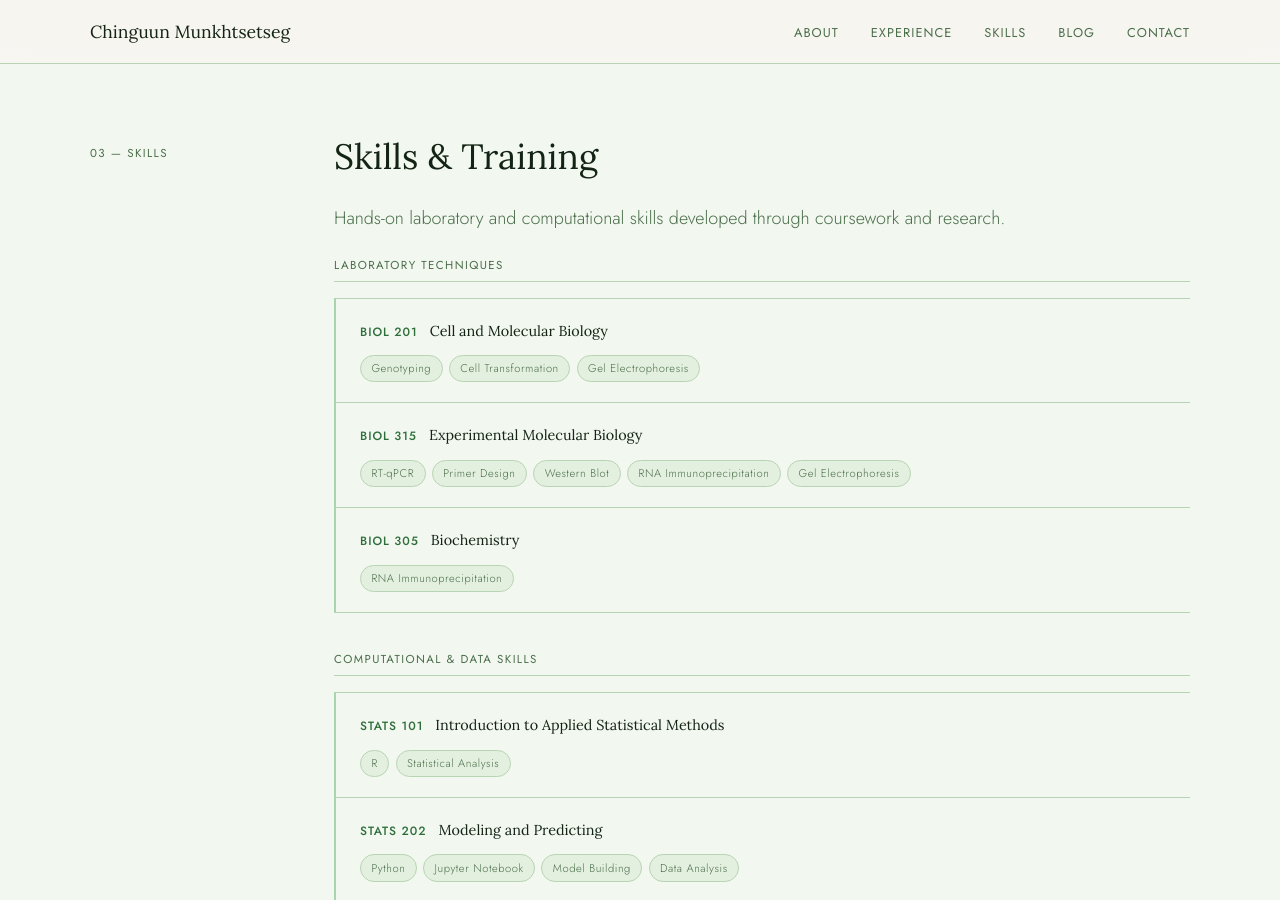
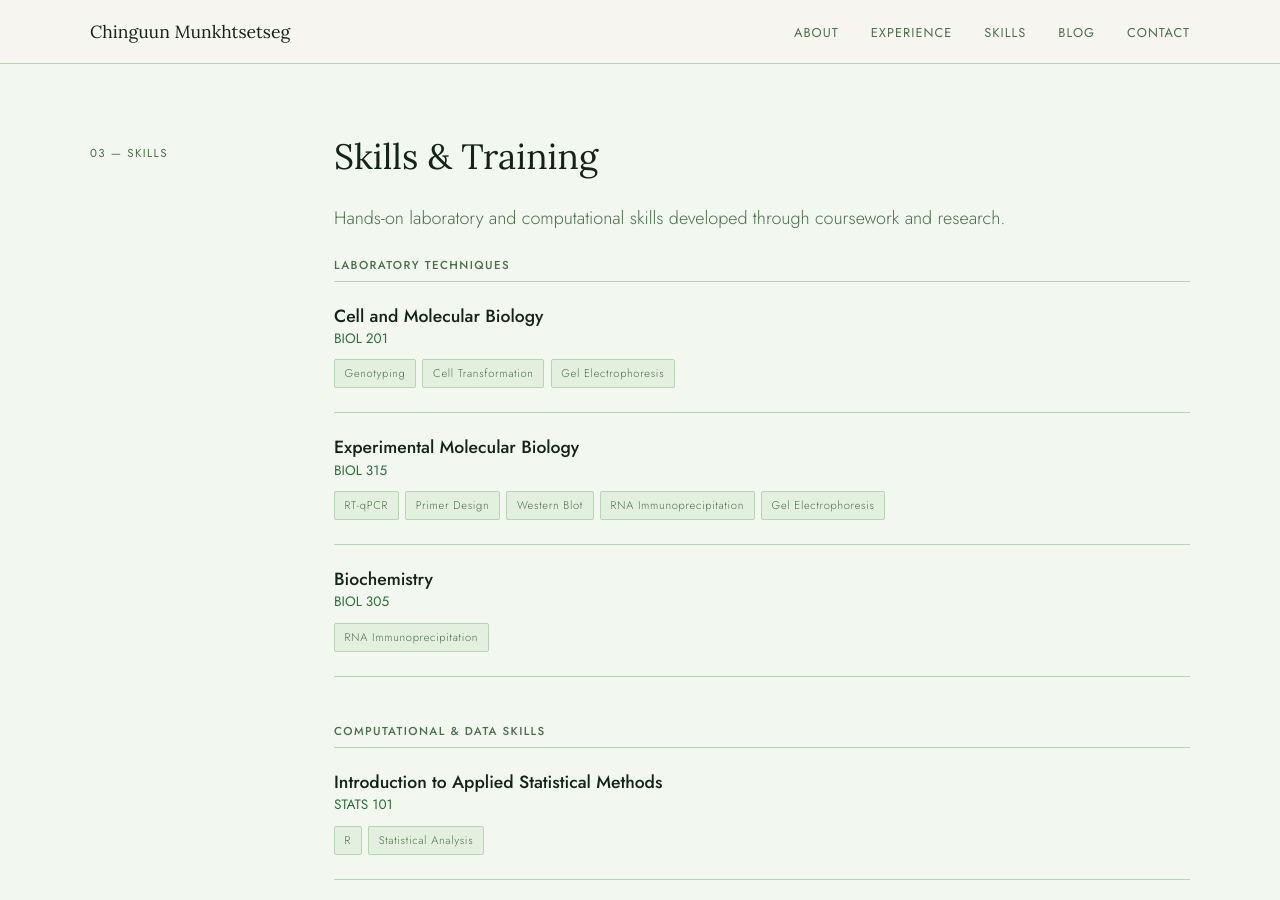
Before and after one commit to chinguunxo/chinguunxo.github.io, a Jekyll site: the page built from index.html, in a window 1280 px wide and 900 px high, scrolled down 2398 px. Built offline with Jekyll 4.4.1, drawn with Linux system fonts in a browser that asks for light colours; some of the changed text lies outside the part shown.

Commit message:
Redesign skills section to match site style
Replaces custom card/pill UI with the existing timeline-item and
about-details patterns so the skills section is visually consistent
with the rest of the page.

https://claude.ai/code/session_01T69avs9Ni8P8GrYdjEB4CM

```diff
--- a/assets/css/style.css
+++ b/assets/css/style.css
@@ -360,121 +360,21 @@ p:last-child { margin-bottom: 0; }
 /* ───────────────────────────────────────────────────────
    SKILLS
 ─────────────────────────────────────────────────────── */
-.skills-category {
-  margin-bottom: 2.5rem;
-}
-
-.skills-category-title {
-  font-family: var(--font-sans);
-  font-size: 0.72rem;
-  letter-spacing: 0.12em;
-  text-transform: uppercase;
-  color: var(--text-muted);
-  font-weight: 400;
-  margin-bottom: 1rem;
-  padding-bottom: 0.5rem;
-  border-bottom: 1px solid var(--border);
-}
-
-.course-cards {
-  display: flex;
-  flex-direction: column;
-  gap: 0;
-}
-
-.course-card {
-  padding: 1.25rem 1.25rem 1.25rem 1.5rem;
-  border-left: 2px solid var(--accent-warm);
-  border-bottom: 1px solid var(--border);
-  background: var(--bg);
-  transition: border-left-color 0.2s, background 0.2s;
-}
-.course-card:first-child { border-top: 1px solid var(--border); }
-.course-card:hover {
-  border-left-color: var(--accent);
-  background: var(--bg-alt);
-}
-
-.course-header {
-  display: flex;
-  align-items: baseline;
-  gap: 0.75rem;
-  margin-bottom: 0.75rem;
-  flex-wrap: wrap;
-}
-
-.course-code {
-  font-size: 0.75rem;
-  font-weight: 500;
-  letter-spacing: 0.08em;
-  color: var(--accent);
-  text-transform: uppercase;
-  flex-shrink: 0;
-}
-
-.course-name {
-  font-size: 0.9rem;
-  color: var(--text);
-  font-family: var(--font-serif);
-}
-
 .skill-tags {
   display: flex;
   flex-wrap: wrap;
   gap: 0.4rem;
+  margin-top: 0.6rem;
 }
 
 .skill-tags span {
   font-size: 0.7rem;
-  letter-spacing: 0.05em;
-  padding: 0.2rem 0.65rem;
+  letter-spacing: 0.06em;
+  padding: 0.25rem 0.6rem;
   background: var(--bg-alt);
   border: 1px solid var(--border);
   color: var(--text-muted);
-  border-radius: 20px;
-}
-
-/* Proficiency summary */
-.proficiency-summary {
-  margin-top: 2.5rem;
-  padding-top: 2rem;
-  border-top: 1px solid var(--border);
-  display: flex;
-  flex-direction: column;
-  gap: 1.25rem;
-}
-
-.proficiency-label {
-  font-family: var(--font-sans);
-  font-size: 0.7rem;
-  letter-spacing: 0.1em;
-  text-transform: uppercase;
-  color: var(--text-muted);
-  font-weight: 400;
-  margin-bottom: 0.5rem;
-}
-
-.proficiency-tags {
-  display: flex;
-  flex-wrap: wrap;
-  gap: 0.4rem;
-}
-
-.proficiency-tags span {
-  font-size: 0.75rem;
-  letter-spacing: 0.04em;
-  padding: 0.3rem 0.8rem;
-  border: 1px solid var(--border);
   border-radius: 2px;
-  color: var(--text-muted);
-  background: transparent;
-}
-
-.proficiency-tags.proficiency-primary span {
-  background: var(--accent);
-  border-color: var(--accent);
-  color: var(--bg);
-  font-weight: 400;
 }
 
 /* ───────────────────────────────────────────────────────
@@ -881,14 +781,6 @@ p:last-child { margin-bottom: 0; }
 
   .btn { text-align: center; }
 
-  .course-header {
-    flex-direction: column;
-    gap: 0.25rem;
-  }
-
-  .proficiency-summary {
-    gap: 1rem;
-  }
 }
 
 @media (max-width: 480px) {
--- a/index.html
+++ b/index.html
@@ -114,14 +114,16 @@ title: Home
       <h2>Skills &amp; Training</h2>
       <p class="lead">Hands-on laboratory and computational skills developed through coursework and research.</p>
 
-      <div class="skills-category">
-        <h3 class="skills-category-title">Laboratory Techniques</h3>
-        <div class="course-cards">
-
-          <div class="course-card">
-            <div class="course-header">
-              <span class="course-code">BIOL 201</span>
-              <span class="course-name">Cell and Molecular Biology</span>
+      <div class="education-block">
+        <h3>Laboratory Techniques</h3>
+      </div>
+      <div class="timeline">
+        <div class="timeline-item">
+          <div class="timeline-header">
+            <div>
+              <h3>Cell and Molecular Biology</h3>
+              <p class="timeline-org">BIOL 201</p>
+            </div>
           </div>
           <div class="skill-tags">
             <span>Genotyping</span>
@@ -130,10 +132,12 @@ title: Home
           </div>
         </div>
 
-          <div class="course-card">
-            <div class="course-header">
-              <span class="course-code">BIOL 315</span>
-              <span class="course-name">Experimental Molecular Biology</span>
+        <div class="timeline-item">
+          <div class="timeline-header">
+            <div>
+              <h3>Experimental Molecular Biology</h3>
+              <p class="timeline-org">BIOL 315</p>
+            </div>
           </div>
           <div class="skill-tags">
             <span>RT-qPCR</span>
@@ -144,27 +148,29 @@ title: Home
           </div>
         </div>
 
-          <div class="course-card">
-            <div class="course-header">
-              <span class="course-code">BIOL 305</span>
-              <span class="course-name">Biochemistry</span>
+        <div class="timeline-item">
+          <div class="timeline-header">
+            <div>
+              <h3>Biochemistry</h3>
+              <p class="timeline-org">BIOL 305</p>
+            </div>
           </div>
           <div class="skill-tags">
             <span>RNA Immunoprecipitation</span>
           </div>
         </div>
-
-        </div>
       </div>
 
-      <div class="skills-category">
-        <h3 class="skills-category-title">Computational &amp; Data Skills</h3>
-        <div class="course-cards">
-
-          <div class="course-card">
-            <div class="course-header">
-              <span class="course-code">STATS 101</span>
-              <span class="course-name">Introduction to Applied Statistical Methods</span>
+      <div class="education-block">
+        <h3>Computational &amp; Data Skills</h3>
+      </div>
+      <div class="timeline">
+        <div class="timeline-item">
+          <div class="timeline-header">
+            <div>
+              <h3>Introduction to Applied Statistical Methods</h3>
+              <p class="timeline-org">STATS 101</p>
+            </div>
           </div>
           <div class="skill-tags">
             <span>R</span>
@@ -172,10 +178,12 @@ title: Home
           </div>
         </div>
 
-          <div class="course-card">
-            <div class="course-header">
-              <span class="course-code">STATS 202</span>
-              <span class="course-name">Modeling and Predicting</span>
+        <div class="timeline-item">
+          <div class="timeline-header">
+            <div>
+              <h3>Modeling and Predicting</h3>
+              <p class="timeline-org">STATS 202</p>
+            </div>
           </div>
           <div class="skill-tags">
             <span>Python</span>
@@ -184,37 +192,22 @@ title: Home
             <span>Data Analysis</span>
           </div>
         </div>
-
-        </div>
       </div>
 
-      <div class="proficiency-summary">
-        <div class="proficiency-group">
-          <h4 class="proficiency-label">Core Lab Techniques</h4>
-          <div class="proficiency-tags proficiency-primary">
-            <span>Primer Design</span>
-            <span>Bacterial Transformation</span>
-            <span>Western Blot</span>
-            <span>Genotyping</span>
-            <span>RT-qPCR</span>
-          </div>
-        </div>
-        <div class="proficiency-group">
-          <h4 class="proficiency-label">Programming &amp; Analysis</h4>
-          <div class="proficiency-tags proficiency-primary">
-            <span>Python</span>
-            <span>R</span>
-            <span>Jupyter Notebook</span>
-          </div>
-        </div>
-        <div class="proficiency-group">
-          <h4 class="proficiency-label">Web (Personal)</h4>
-          <div class="proficiency-tags">
-            <span>CSS</span>
-            <span>JavaScript</span>
-          </div>
-        </div>
-      </div>
+      <ul class="about-details">
+        <li>
+          <span>Core Lab</span>
+          Primer Design · Bacterial Transformation · Western Blot · Genotyping · RT-qPCR
+        </li>
+        <li>
+          <span>Programming</span>
+          Python · R · Jupyter Notebook
+        </li>
+        <li>
+          <span>Web (Personal)</span>
+          CSS · JavaScript
+        </li>
+      </ul>
 
     </div>
   </div>
```
Lines whose indentation alone changed are shown as unchanged.
